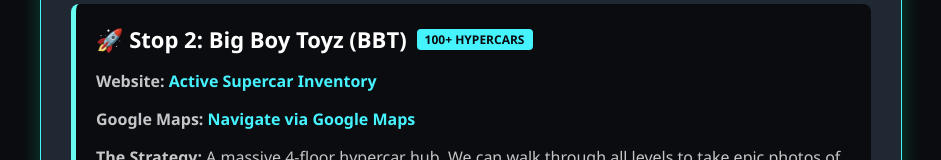
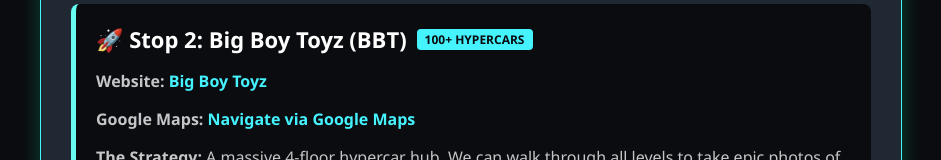
Before and after one commit to ivaan-singh/supercar-trip, a plain HTML site: page index.html in a window 1280 px wide. Shown: the part 640-800 px from the top of the page, without its empty margins (169-1110 px from the left). Drawn offline with Linux system fonts and the light colour scheme.

Commit message:
Update index.html

```diff
--- a/index.html
+++ b/index.html
@@ -140,7 +140,7 @@
             🚀 Stop 2: Big Boy Toyz (BBT)
             <span class="badge">100+ Hypercars</span>
         </div>
-        <p><strong>Website:</strong> <a href="https://bigboytoyz.com" target="_blank">Active Supercar Inventory</a></p>
+        <p><strong>Website:</strong> <a href="https://bigboytoyz.com" target="_blank">Big Boy Toyz</a></p>
         <p><strong>Google Maps:</strong> <a href="https://maps.app.goo.gl/SBABEPEpD7t2iZBNA?g_st=ac" target="_blank">Navigate via Google Maps</a></p>
         <p><strong>The Strategy:</strong> A massive 4-floor hypercar hub. We can walk through all levels to take epic photos of low-slung Lamborghinis, track-focused Porsches, and giant V8 engines under stadium lights.</p>
 
```
